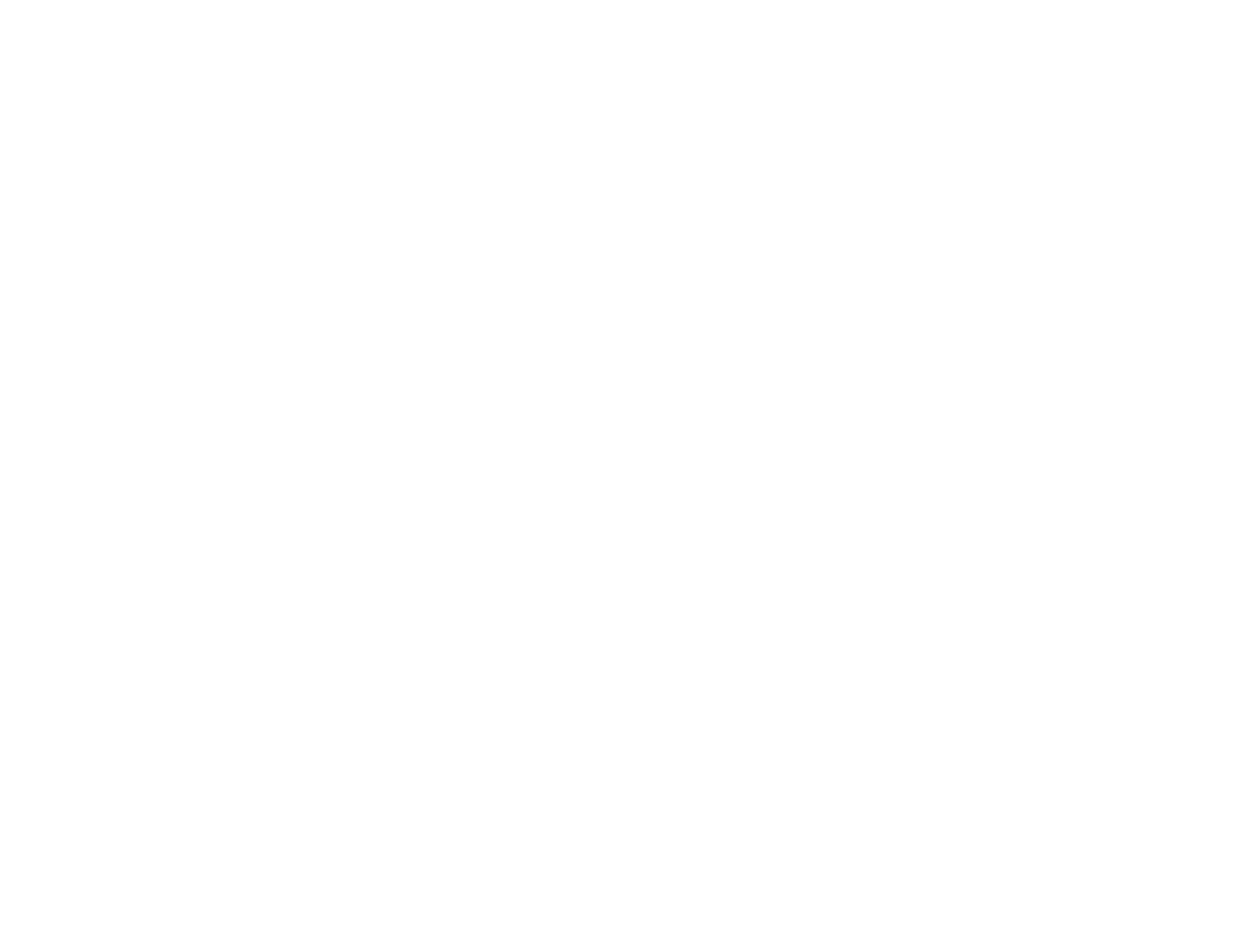
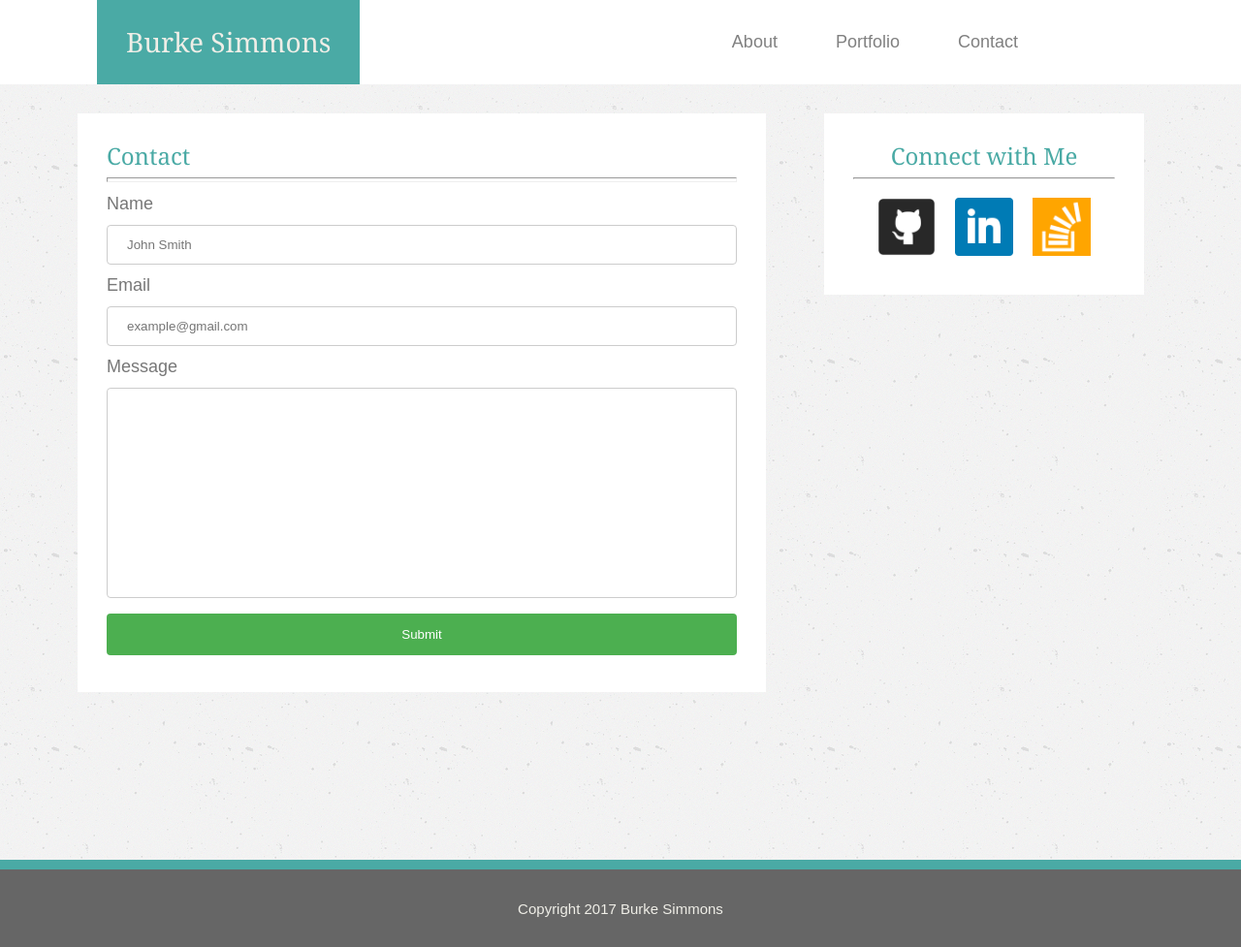
Before and after one commit to burkesimmons/Basic-Portfolio, a plain HTML site: page contact.html in a window 1280 px wide. Shown: the whole page at 97% size. Before the commit the page ends 800 px from the top, so only its background shows below. Drawn offline with Linux system fonts and the light colour scheme.

Commit message:
Updated index.html, style.css, contact.html, portfolio.html and changed an image

```diff
--- a/assets/css/style.css
+++ b/assets/css/style.css
@@ -1,15 +1,18 @@
 header {
 	background-color: #ffffff;
-	display: block;
+	border-color: #cccccc;
+	border-width: 1px;
 	width: 100%;
+	height: 87px;
 }
 
 body {
+	display: block;
 	background-color: #ffffff;
-	color: #777777
+	color: #777777;
 	margin: 0;
 	padding: 0;
-	font-family: "Georgia", "Times New Roman", Times, serif;
+	font-family: 'Arial', 'Helvetica Neue', Helvetica, sans-serif;
 	font-size: 18px;
 	line-height: 150%;
 }
@@ -17,20 +20,24 @@ body {
 h1 {
 	color: #efeee7;
 	background-color: #4aaaa5;
-	position: fixed;
-	top: 0;
-	left: 60px;
+	float: left;
 	margin: 0;
+	margin-left: 100px;
 	text-align: center;
-	padding: 20px;
+	padding: 30px;
 	font-size: 28px;
+	font-family: 'Georgia', Times, Times New Roman, serif;
 }
 
 h2 {
-	font-size: 24 px;
+	font-size: 24px;
 	color: #4aaaa5;
+	font-family: 'Georgia', Times, Times New Roman, serif;
 }
 
+p {
+	color: #777777
+}
 a {
 	color: #d21034
 }
@@ -39,51 +46,148 @@ nav {
 	float: right;
 }
 
-li {
-	display: inline-block;
+#about-me,
+#bio-image {
+	float: left;
 }
-#about-me,
-#connect,
-#bio-image,
-#logo-image {
+
+#logo-image,
+#connect {
 	float: left;
-	clear: both;
 }
 
 #about-me {
-	width: 70%;
+	width: 650px;
+	background-color: #ffffff;
+	padding: 30px;
+	border-width: 2px;
+	border-color: #dddddd;
+	margin: 30px;
 }
 
 #connect {
-	width: 30%
+	width: 270px;
+	background-color: #ffffff;
+	padding: 30px;
+	border-width: 2px;
+	border-color: #dddddd;
+	margin: 30px;
 }
 
 #bio-image {
 	margin-right: 20px;
 	width: 200px;
-	height: 150px;
+	height: auto;
+}
+
+.top-link {
+	font-size: 18px;
+	color: grey;
+	padding: 30px;
+	text-align: center;
+	float: right;
+	text-decoration: none;
 }
 
 .link {
 	font-size: 18px;
 	color: grey;
-	padding: 15px;
+	padding: 30px;
 	text-align: center;
 	float: right;
 
 }
 
+.logo {
+	margin: 10px;
+}
+
+.large-container {
+	display: block;
+	background-image: url('../images/concrete.png');
+	background-size: 200px;
+	background-repeat: repeat;
+}
+
 .container {
-	width: 1024px;
+	width: 1180px;
+	height: 800px;
 	margin: 0 auto;
 }
 
-footer {
-	clear: both;
+.thin-strip {
+	background-color: #4aaaa5;
+	height: 10px;
 }
 
-clearfix::after {
-      content: "";
-      display: block;
-      clear: both;
+.footer {
+	background-color: #666666;
+	height: 80px;
 }
+
+.footer-text {
+	font-size: 15px;
+	color: #efeee7;
+	text-align: center;
+	margin: 0
+}
+
+input[type=text], select {
+    width: 100%;
+    padding: 12px 20px;
+    margin: 8px 0;
+    display: inline-block;
+    border: 1px solid #ccc;
+    border-radius: 4px;
+    box-sizing: border-box;
+}
+
+input[type=message], select {
+    width: 100%;
+    padding: 100px 20px;
+    margin: 8px 0;
+    display: inline-block;
+    border: 1px solid #ccc;
+    border-radius: 4px;
+    box-sizing: border-box;
+}
+
+input[type=submit] {
+    width: 100%;
+    background-color: #4CAF50;
+    color: white;
+    padding: 14px 20px;
+    margin: 8px 0;
+    border: none;
+    border-radius: 4px;
+    cursor: pointer;
+}
+
+input[type=submit]:hover {
+    background-color: #45a049;
+}
+
+.port-link {
+	float: left;
+}
+
+#relative {
+ 	position: relative;
+	width: 300px;
+	float: left;
+	margin-right: 25px;
+	margin-bottom: 25px;
+}
+
+#absolute {
+	display: inline-block;
+	position: absolute;
+	left: 1px;
+	top: 130px;
+  /*width: 100%;*/
+	padding: 12px 100px;
+	text-align: center;
+	background-color: #4aaaa5;
+	color: #efeee7;
+	font-size: 20px;
+}
--- a/contact.html
+++ b/contact.html
@@ -0,0 +1,94 @@
+<!DOCTYPE html>
+<html>
+
+
+
+	<head>
+		<title>Burke's Portfolio</title>
+
+		<link rel="stylesheet" type="text/css" href="assets/css/reset.css">
+
+		<link rel="stylesheet" type="text/css" href="assets/css/style.css">
+
+	</head>
+
+	<header>
+		<div>
+			<div>
+				<h1>Burke Simmons</h1>
+			</div>
+				<nav>
+					<!-- <div style="margin-right: 150px;" class="link"> -->
+						<a class="top-link" href="contact.html" style="margin-right: 200px">Contact</a>
+						<a class="top-link" href="portfolio.html">Portfolio</a>
+						<a class="top-link" href="index.html">About</a>
+					<!-- </div> -->
+				</nav>
+			</div>
+	</header>
+
+	<body>
+		<div class="large-container">
+			<div class="container">
+
+				<section id="about-me">
+
+					<h2>Contact</h2>
+
+					<hr style="height: 3px">
+
+						<!-- <div> -->
+
+  							<form action="/action_page.php">
+
+    							<label for="name">Name</label>
+    							<input type="text" id="name" name="name" placeholder="John Smith">
+
+   								<label for="email">Email</label>
+    							<input type="text" id="email" email="email" placeholder="example@gmail.com">
+
+    							<label for="lname">Message</label>
+    							<input type="message" id="lname" name="lastname">
+
+    							<input type="submit" value="Submit">
+ 							</form>
+						<!-- </div> -->
+
+				</section>
+
+
+				<section id="connect">
+
+					<h2 style="text-align: center;">Connect with Me</h2>
+
+					<hr>
+
+						<div style="margin: 0 auto">
+							<a href="https://github.com/burkesimmons">
+								<img style="margin-left: 25px" class="logo" src="assets/images/github.png" height="60px" width="60px" alt="GitHub logo" id="logo-image">
+							</a>
+
+							<a href="https://www.linkedin.com/in/burke-simmons-2a9a8113a/">
+								<img class="logo" src="assets/images/linkedin.png" height="60px" width="60px" alt="LinkedIn logo" id="logo-image">
+							</a>
+
+							<a href="https://stackoverflow.com/users/8017337/burke-simmons">
+								<img class="logo" src="assets/images/stackoverflow.png" height="60px" width="60px" alt="Notsure logo" id="logo-image">
+							</a>
+						</div>
+
+				</section>
+			</div>
+		</div>
+	</body>
+
+	<footer>
+		<div class="thin-strip">
+		</div>
+
+		<div class="footer">
+			<p class="footer-text"><br>Copyright 2017 Burke Simmons</p>
+		</div>
+	</footer>
+
+</html>
```
Also changed, not shown: index.html (+30 -24 lines), portfolio.html (+106 -0 lines), assets/images/concrete.png (added), assets/images/person.jpg, assets/images/stackoverflow.png (added).
